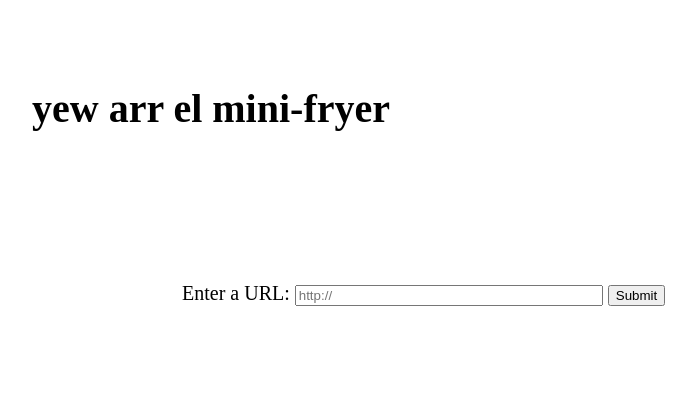
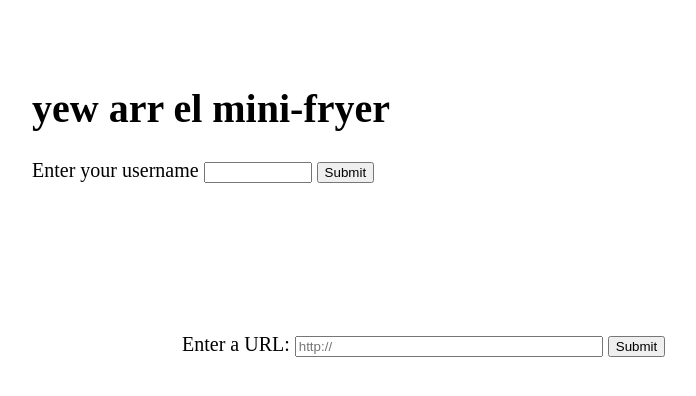
Before and after one commit to aaronrbg/tinyapp, a Node project: template views/urls_new.ejs in a window 1280 px wide. Shown: the top 396 px of the page, without its empty margins (26-722 px from the left). Run offline with Node 20 templates, Linux system fonts and the light colour scheme; the template is opened without the code that fills it, so the values that code supplies are empty.

Commit message:
created login with working cookie

```diff
--- a/express_server.js
+++ b/express_server.js
@@ -2,7 +2,9 @@
 const express = require("express");
 const app = express();
 const bodyParser = require("body-parser");
+const cookieParser = require('cookie-parser')
 app.use(bodyParser.urlencoded({extended: true}));
+app.use(cookieParser());
 
 // set the view engine to ejs
 app.set('view engine', 'ejs');
@@ -52,6 +54,11 @@ app.get("/u/:shortURL", (req, res) => {
     res.redirect(longURL);
   });
 
+app.post("/login", (req, res) => {
+    res.cookie('username', req.body.username);
+    res.redirect('/urls');
+  });
+
 app.post("/urls/new", (req, res) => {
     let longURL = req.body //
     let shortURL = generateRandomString(6);
--- a/views/partials/_header.ejs
+++ b/views/partials/_header.ejs
@@ -1 +1,7 @@
 <h1>yew arr el mini-fryer</h1>
+
+<form action="/login" method="POST">
+    <label for="username">Enter your username</label>
+    <input type="text" name="username" id="username" style="width: 100px">
+    <input type="submit" value="Submit">
+  </form>
```
Also changed, not shown: package.json (+3 -5 lines), 1 other file.
